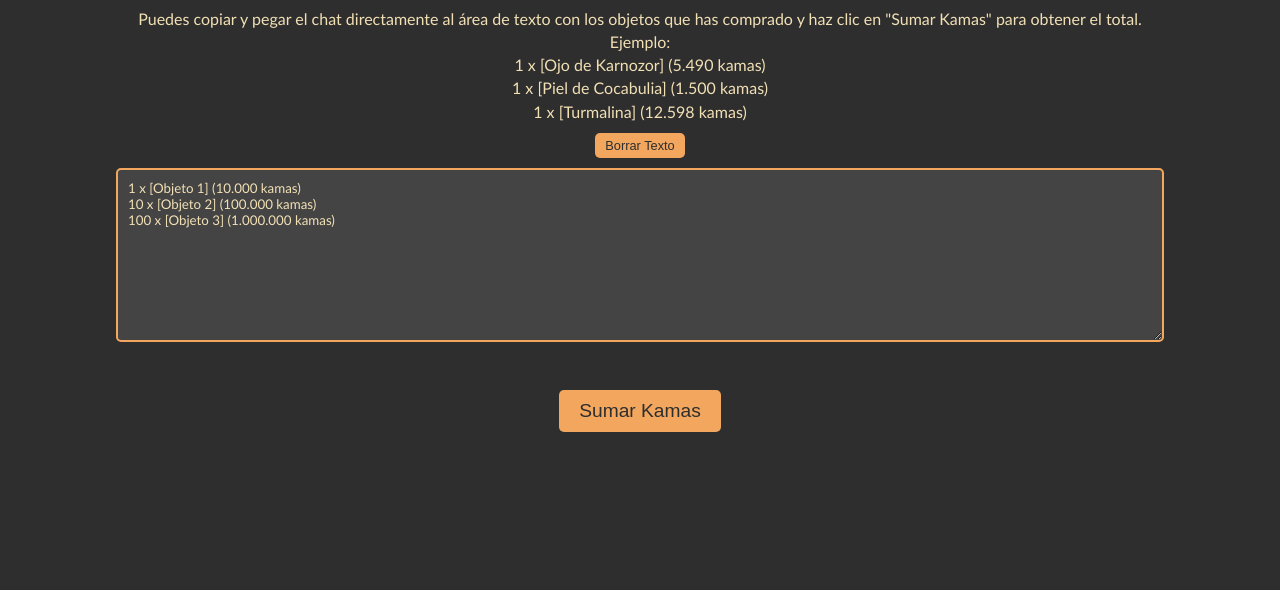
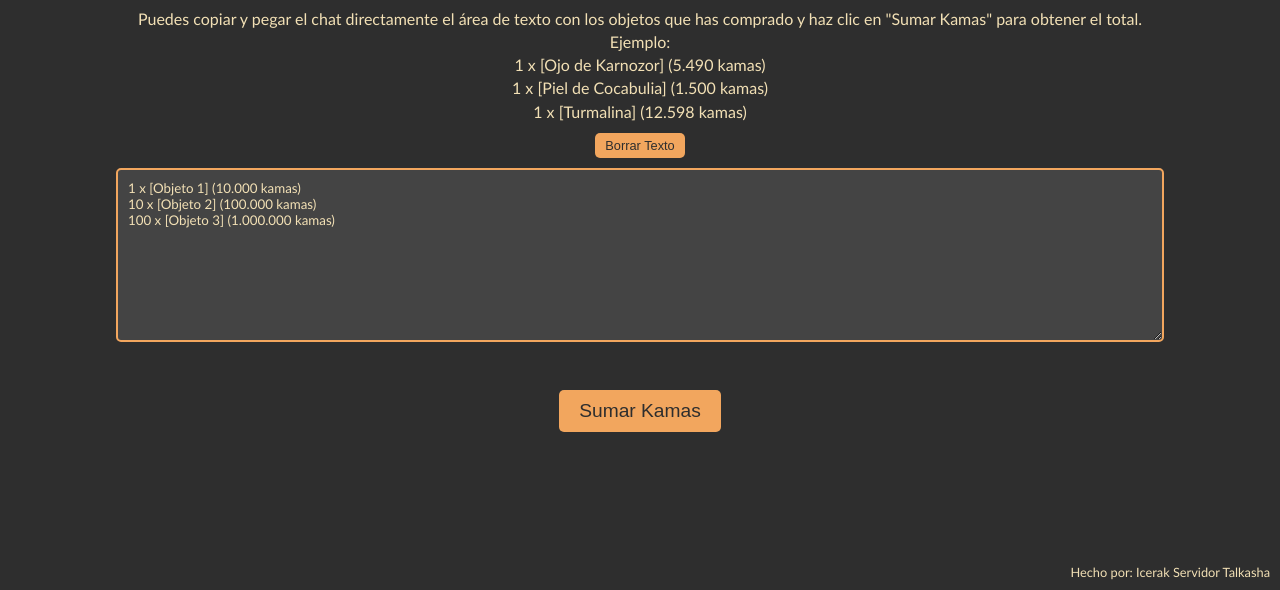
Before and after one commit to Icerak/Calculadoradofus, a plain HTML site: page index.html in a window 1280 px wide. Shown: the part 210-800 px from the top of the page. Drawn offline with Linux system fonts and the light colour scheme.

Commit message:
Update index.html

```diff
--- a/index.html
+++ b/index.html
@@ -67,6 +67,13 @@
             font-size: 1.2em;
             font-weight: bold;
         }
+        footer {
+            position: absolute;
+            bottom: 10px;
+            right: 10px;
+            font-size: 0.8em;
+            color: #f2e0b5;
+        }
     </style>
     <script>
         function sumaKamas() {
@@ -98,7 +105,7 @@
 </head>
 <body>
     <h1>Calculadora de Kamas</h1>
-    <p>Puedes copiar y pegar el chat directamente al área de texto con los objetos que has comprado y haz clic en "Sumar Kamas" para obtener el total.</p>
+    <p>Puedes copiar y pegar el chat directamente el área de texto con los objetos que has comprado y haz clic en "Sumar Kamas" para obtener el total.</p>
     <p>Ejemplo:</p>
     <p>1 x [Ojo de Karnozor] (5.490 kamas)</p>
     <p>1 x [Piel de Cocabulia] (1.500 kamas)</p>
@@ -112,5 +119,6 @@
     <br><br>
     <button class="large-button" onclick="sumaKamas()">Sumar Kamas</button>
     <p id="resultado"></p>
+    <footer>Hecho por: Icerak Servidor Talkasha</footer>
 </body>
 </html>
```
